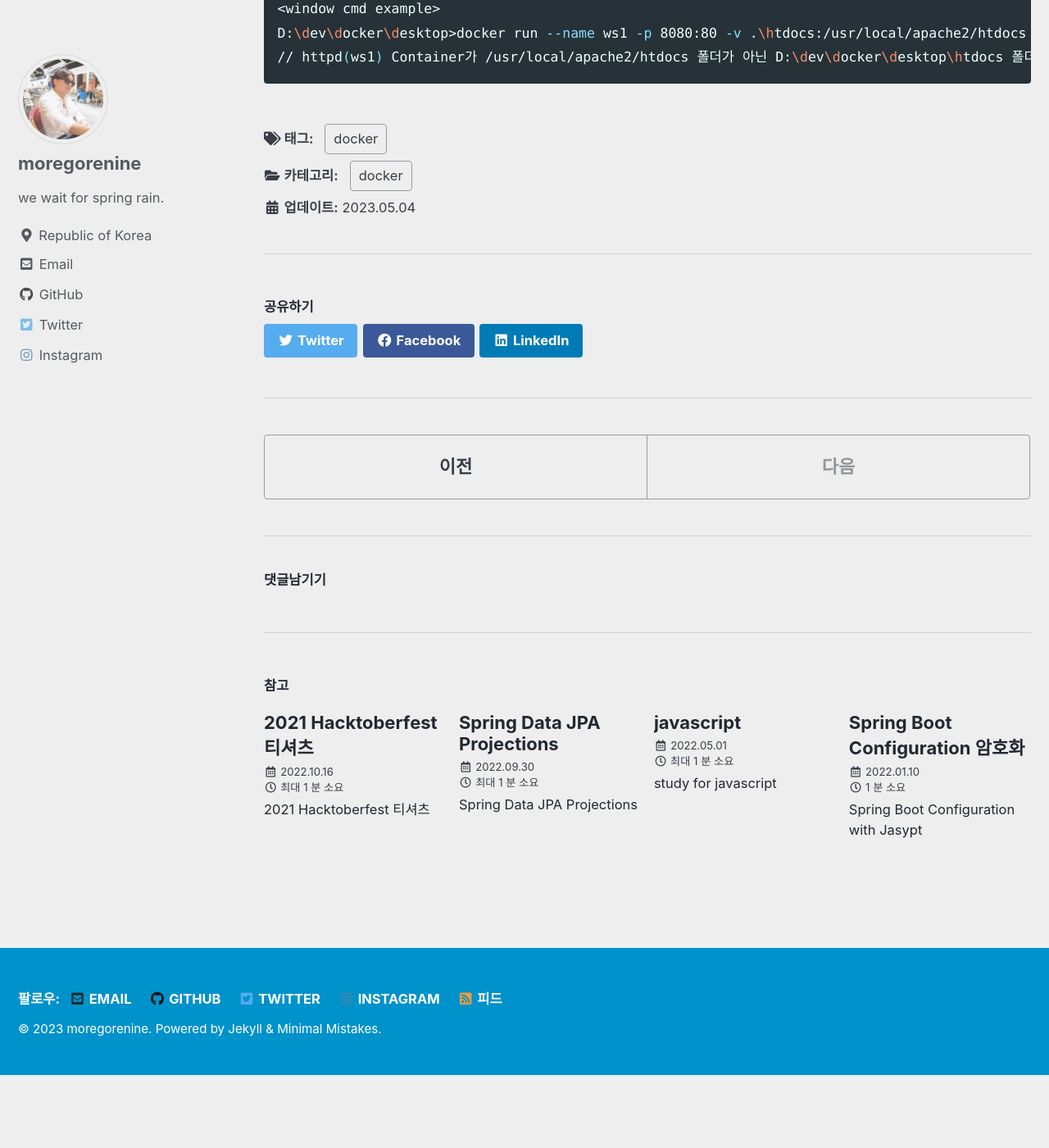
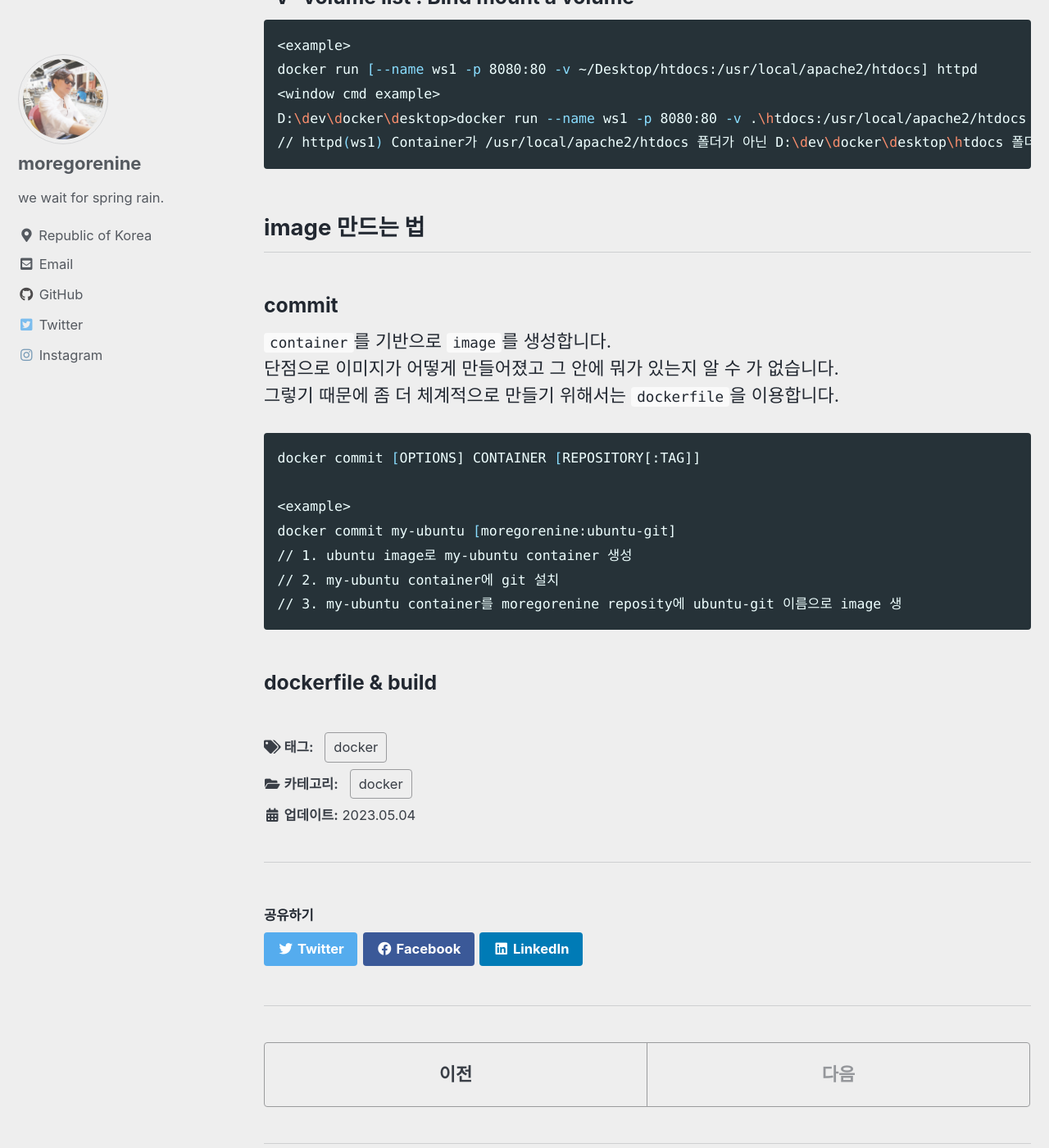
Before and after one commit to moregorenine/moregorenine.github.io, a Jekyll site: the page built from _posts/docker/2023-5-4-docker.md, in a window 1280 px wide and 1400 px high, scrolled down 4908 px. Shown: the whole window at 82% size. Built offline with Jekyll 4.4.1, drawn with Linux system fonts in a browser that asks for light colours; cached includes are drawn as plain includes; comment, search, counter and statistics services are not loaded; before the commit the page ends 6219 px from its top, so only the background shows below that; some of the changed text lies outside the part shown.

Commit message:
Update 2023-5-4-docker.md

````diff
--- a/_posts/docker/2023-5-4-docker.md
+++ b/_posts/docker/2023-5-4-docker.md
@@ -124,3 +124,19 @@ docker run [--name ws1 -p 8080:80 -v ~/Desktop/htdocs:/usr/local/apache2/htdocs]
 D:\dev\docker\desktop>docker run --name ws1 -p 8080:80 -v .\htdocs:/usr/local/apache2/htdocs httpd
 // httpd(ws1) Container가 /usr/local/apache2/htdocs 폴더가 아닌 D:\dev\docker\desktop\htdocs 폴더를 바라보게 합니다.
 ```
+
+## image 만드는 법
+### commit
+`container`를 기반으로 `image`를 생성합니다.
+단점으로 이미지가 어떻게 만들어졌고 그 안에 뭐가 있는지 알 수 가 없습니다.
+그렇기 때문에 좀 더 체계적으로 만들기 위해서는 `dockerfile`을 이용합니다.
+```sh
+docker commit [OPTIONS] CONTAINER [REPOSITORY[:TAG]]
+
+<example>
+docker commit my-ubuntu [moregorenine:ubuntu-git]
+// 1. ubuntu image로 my-ubuntu container 생성
+// 2. my-ubuntu container에 git 설치
+// 3. my-ubuntu container를 moregorenine reposity에 ubuntu-git 이름으로 image 생
+```
+### dockerfile & build
````
